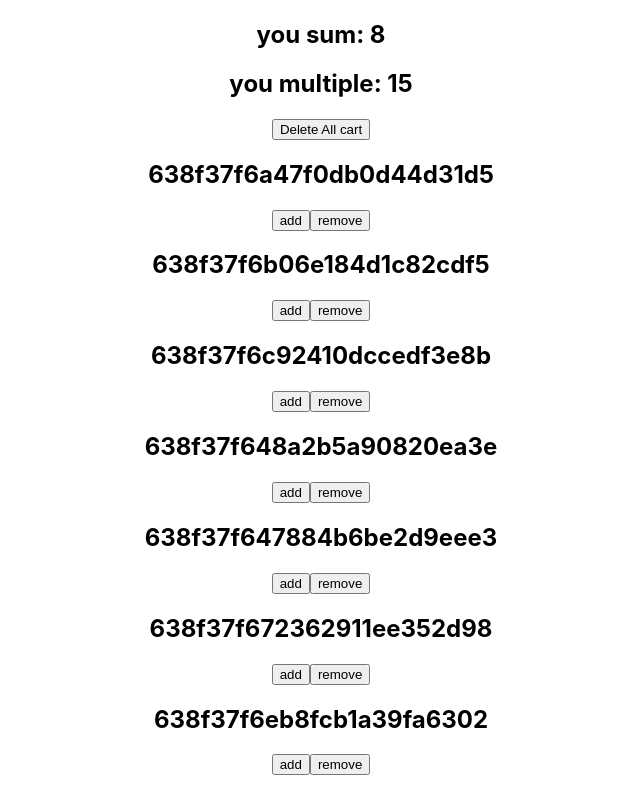
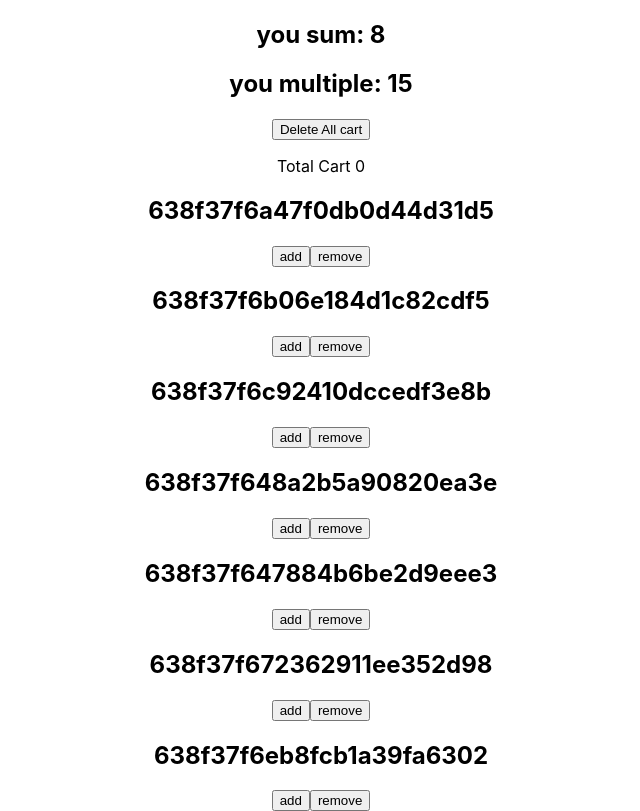
Before and after one commit to ahmmedsabbirbd/reactjs-6-core-concepts, a React (Create React App) app: page / in a window 1280 px wide. Shown: the whole page, without its empty margins (319-959 px from the left). Built offline with nearby package versions, Linux system fonts and the light colour scheme.

Commit message:
total shop sum and display

```diff
--- a/src/App.js
+++ b/src/App.js
@@ -1,6 +1,6 @@
 import logo from './logo.svg';
 import './App.css';
-import { multiple, sum } from './utility/fuction';
+import { multiple, sum, toCart } from './utility/fuction';
 import { useEffect, useState } from 'react';
 import { addData, removeData, deleteCart } from './utility/fakedata';
 
@@ -9,6 +9,7 @@ function App() {
   const b = 3;
   const total = sum(a, b);
   const totalMultiple = multiple(a, b);
+  const [totalCart, setTotalCart] = useState(0);
 
   const [users, setUsers] = useState([]);
 
@@ -18,6 +19,10 @@ function App() {
     .then(data => setUsers(data));
   }, []);
 
+  useEffect(()=> {
+	setTotalCart(toCart('cart'));
+  }, [])
+
   console.log(users);
 
   return (
@@ -25,7 +30,7 @@ function App() {
         <h2>you sum: {total}</h2>
         <h2>you multiple: {totalMultiple}</h2>
 		<button onClick={deleteCart}>Delete All cart</button>
-
+		<p>Total Cart {totalCart}</p>
         {
           users.map((user) => <User id={user.id}></User>)
         }
--- a/src/utility/fuction.js
+++ b/src/utility/fuction.js
@@ -6,4 +6,19 @@ const multiple =(a, b) => {
     return a * b;
 }
 
-export { sum, multiple };
+const totalCart = (loCart) => {
+    let cart = localStorage.getItem(loCart);
+    let totalNumber = 0;
+    if(cart) {
+        cart = JSON.parse(cart);
+        const cartNumber = Object.values(cart)
+        totalNumber = cartNumber.reduce((a, b)=> (a + b ), 0);
+    }
+    return totalNumber;
+}
+
+export {
+    sum,
+    multiple,
+    totalCart as toCart
+};
```
